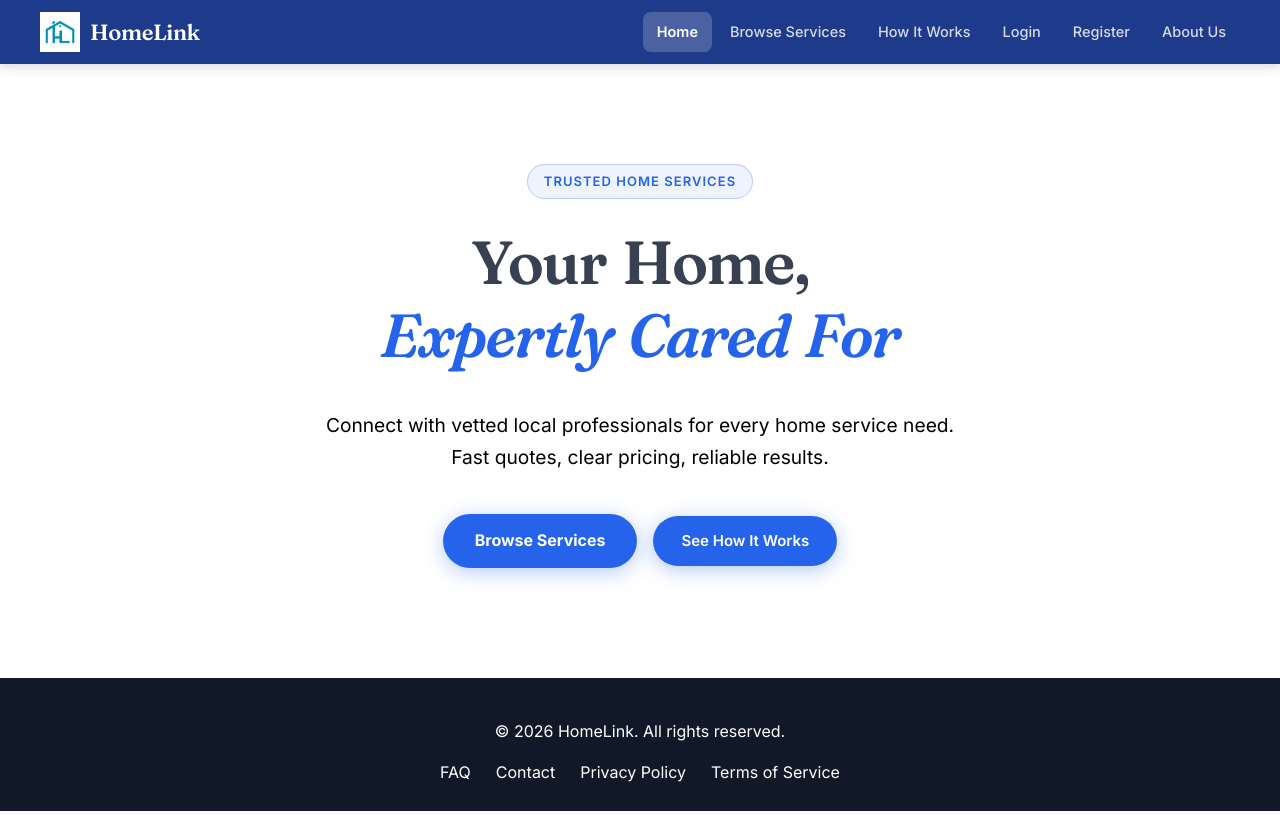
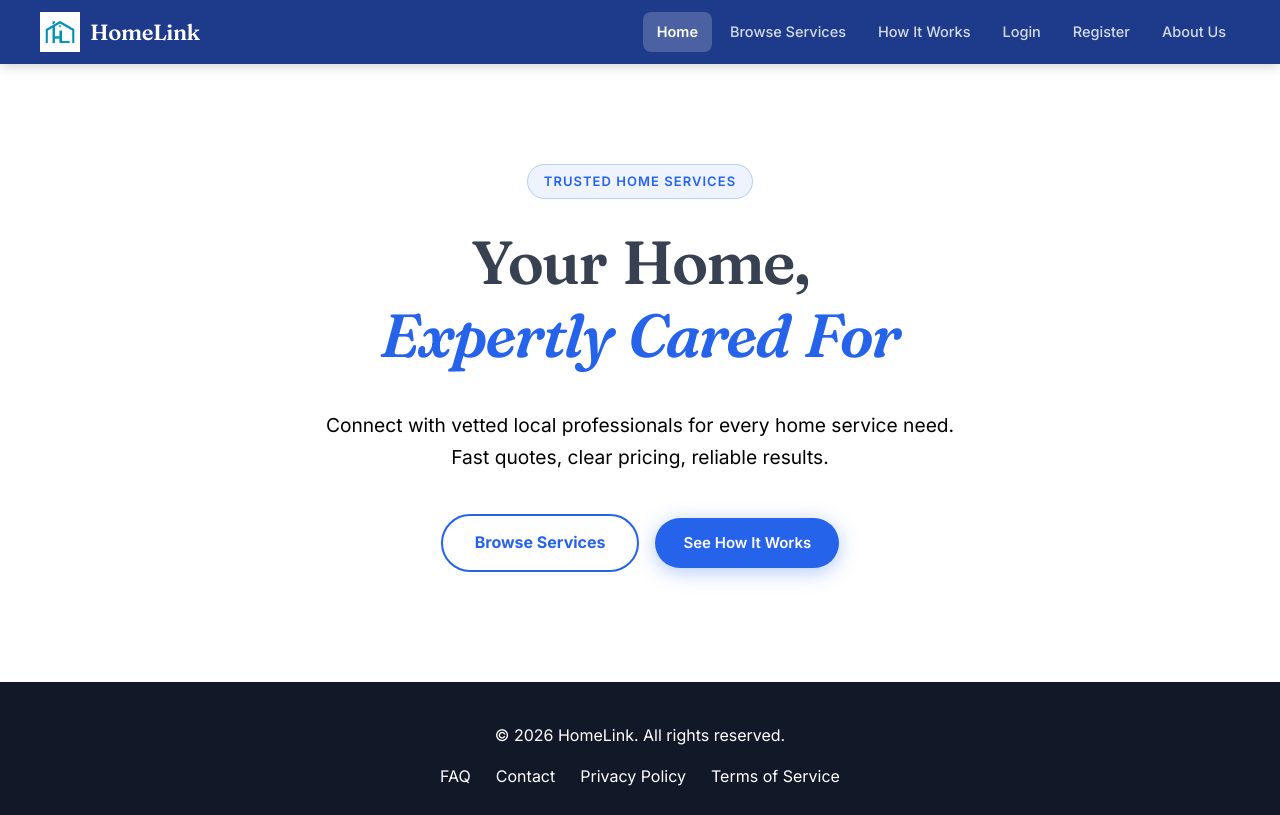
Before and after one commit to garrettvernon115/HomeLink, an Angular app in the folder frontend/: page / in a window 1280 px wide. Built offline with nearby package versions, Linux system fonts and the light colour scheme.

Commit message:
Switch Browse Services to outline style, keep See How It Works solid

```diff
--- a/frontend/src/app/homepage/home/homepage.component.scss
+++ b/frontend/src/app/homepage/home/homepage.component.scss
@@ -69,21 +69,20 @@
 .hero-cta-primary {
   display: inline-flex;
   align-items: center;
-  background: #2563eb;
-  color: white;
+  background: transparent;
+  color: #2563eb;
   font-size: 16px;
   font-weight: 700;
   padding: 14px 32px;
   border-radius: var(--radius-full, 9999px);
+  border: 2px solid #2563eb;
   text-decoration: none;
-  box-shadow: 0 4px 20px rgba(37, 99, 235, 0.35);
-  transition: transform 0.2s ease, box-shadow 0.2s ease;
+  transition: border-color 0.2s ease, color 0.2s ease, background-color 0.2s ease;
 
   &:hover {
-    transform: translateY(-2px);
-    box-shadow: 0 8px 28px rgba(37, 99, 235, 0.45);
-    color: white;
-    background: #1e3a8a;
+    border-color: #1e3a8a;
+    color: #1e3a8a;
+    background-color: rgba(37, 99, 235, 0.05);
   }
 
   &:active {
```
